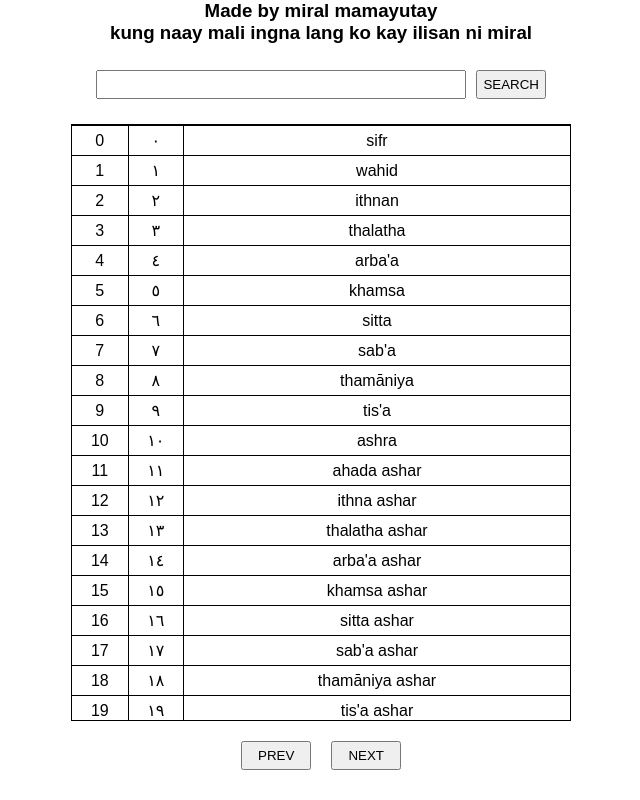
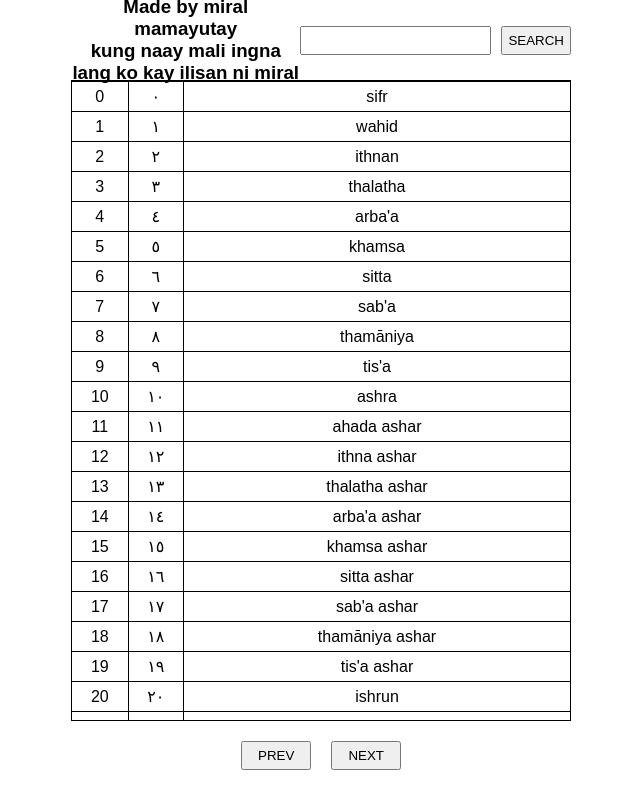
Before and after one commit to Mepaprog/ArabicNumbers, a plain HTML site: page index.html in a window 1280 px wide. Shown: the whole page, without its empty margins (319-959 px from the left). Drawn offline with Linux system fonts and the light colour scheme.

Commit message:
Update index.html

```diff
--- a/index.html
+++ b/index.html
@@ -7,10 +7,14 @@
     <link rel="stylesheet" href="style.css">
 </head>
 <body>
-    <h3>Made by miral mamayutay <br>
-    kung naay mali ingna lang ko kay ilisan ni miral</h3>
     <header>
-        <div class="search"><input type="number" id="input"><button>SEARCH</button></div>
+        <div>
+            <h3>Made by miral mamayutay <br>
+            kung naay mali ingna lang ko kay ilisan ni miral</h3>
+        </div>
+        <div class="search-area">
+            <div class="search"><input type="number" id="input"><button>SEARCH</button></div>
+        </div>
     </header>
     <main>
         <table>
```
